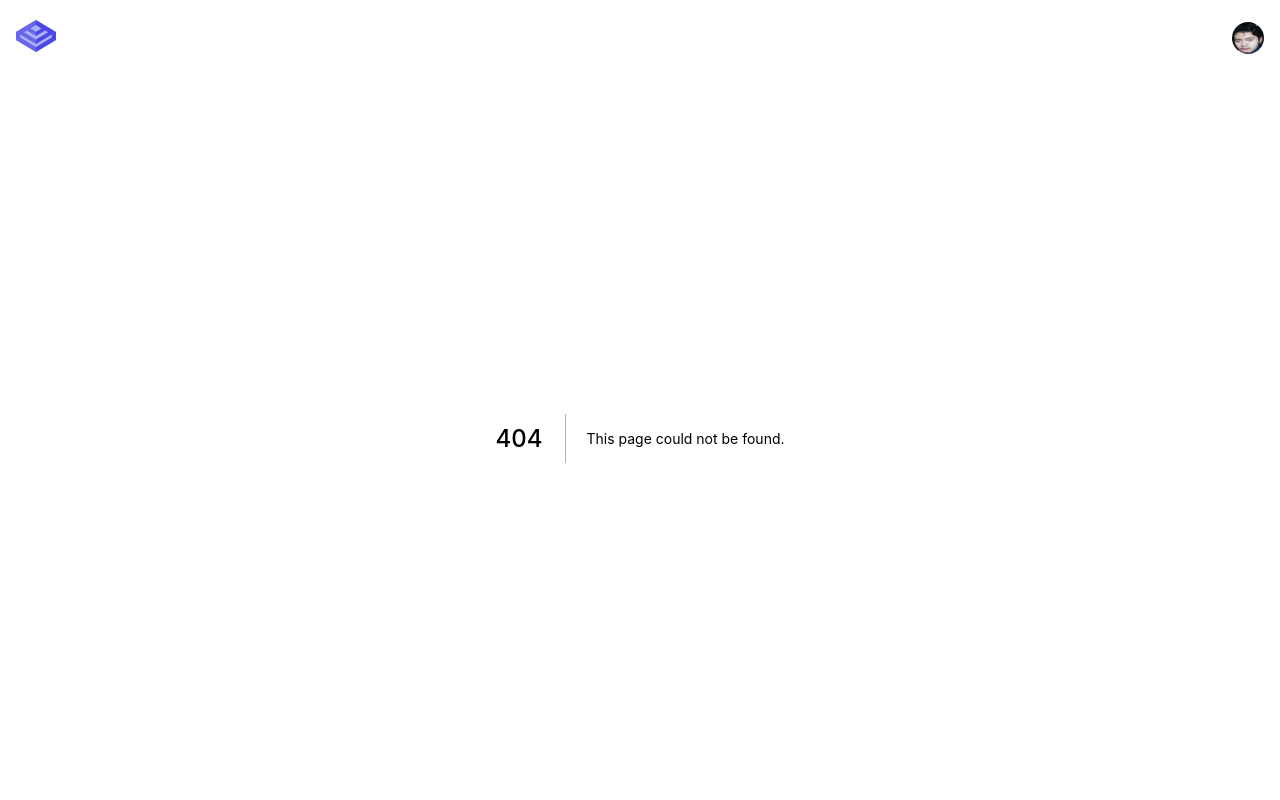
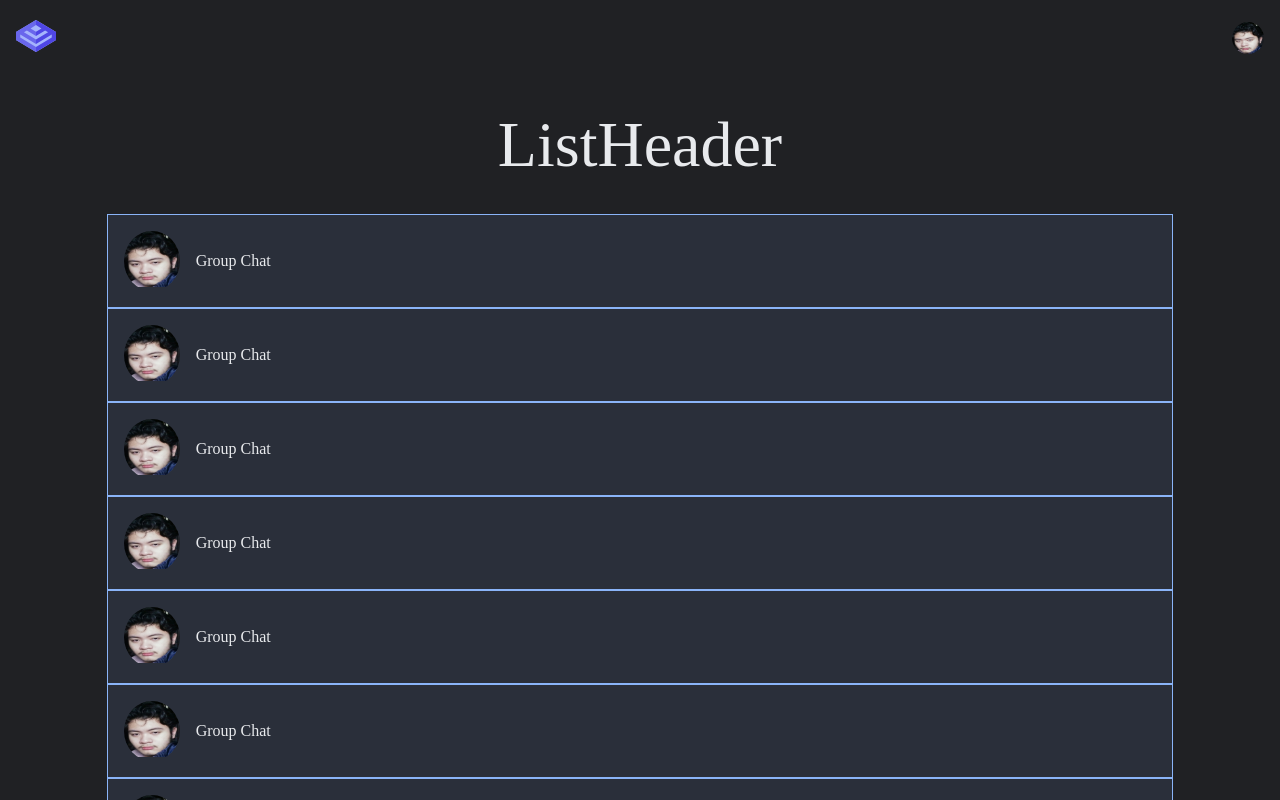
Before and after one commit to Nestortion/Definitely-not-a-Chat-App, a Next.js app in the folder client/: page /groupchatlist in a window 1280 px wide. Before the commit this address had no page. Built offline with nearby package versions, Linux system fonts and the light colour scheme.

Commit message:
client: added userlist and groupchatlist pages

```diff
--- /dev/null
+++ b/client/components/Card.jsx
@@ -0,0 +1,13 @@
+import Image from 'next/image'
+import { CardStyled } from './styles/UserGroupListStyled'
+
+export default function Card({ pfp, size, title }) {
+  return (
+    <CardStyled>
+      <div className="pfp">
+        <Image src={pfp} height={size} width={size} />
+      </div>
+      {title}
+    </CardStyled>
+  )
+}
--- /dev/null
+++ b/client/components/ListHeader.jsx
@@ -0,0 +1,5 @@
+import { ListHeaderStyled } from './styles/UserGroupListStyled'
+
+export default function ListHeader() {
+  return <ListHeaderStyled>ListHeader</ListHeaderStyled>
+}
--- /dev/null
+++ b/client/components/UserList.jsx
@@ -0,0 +1,28 @@
+import { useEffect, useState } from 'react'
+import pfp from './Assets/pfp.jpg'
+import Card from './Card'
+import { ListContainerStyled, ListStyled } from './styles/UserGroupListStyled'
+
+export default function UserList({ title }) {
+  const [users, setUsers] = useState([])
+
+  useEffect(() => {
+    for (let i = 0; i < 15; i++) {
+      setUsers((users) => [...users, { pfp: pfp, size: '56px' }])
+    }
+
+    return () => {
+      setUsers([])
+    }
+  }, [])
+
+  return (
+    <ListContainerStyled>
+      <ListStyled>
+        {users.map((user) => (
+          <Card pfp={pfp} size={user.size} title={title} />
+        ))}
+      </ListStyled>
+    </ListContainerStyled>
+  )
+}
--- /dev/null
+++ b/client/components/styles/ListStyled.jsx
@@ -0,0 +1,3 @@
+import styled from 'styled-components'
+
+export { ListContainerStyled, ListStyled }
--- a/client/components/styles/MainChatStyled.jsx
+++ b/client/components/styles/MainChatStyled.jsx
@@ -15,8 +15,10 @@ const ChatFeedContainerStyled = styled.div`
   display: flex;
   flex-direction: column;
   border-top: ${({ theme }) => theme.border.border1};
+  border-left: ${({ theme }) => theme.border.border1};
   border-color: ${({ theme }) => theme.colors.accent};
   max-height: calc(100vh - 80px);
+  min-height: calc(100vh - 80px);
 
   position: relative;
   flex-grow: 1;
@@ -61,8 +63,8 @@ const ChatCardStyled = styled.div`
     overflow: hidden;
     margin-inline: ${({ theme }) => theme.margin.margin1};
     margin-block: ${({ theme }) => theme.margin.marginCardBlock};
-    height: ${({ theme }) => theme.icon.size2};
-    width: ${({ theme }) => theme.icon.size2};
+    height: ${({ theme }) => theme.icon.size1};
+    width: ${({ theme }) => theme.icon.size1};
     border-radius: 50%;
   }
 `
--- /dev/null
+++ b/client/components/styles/UserGroupListStyled.jsx
@@ -0,0 +1,37 @@
+import styled from 'styled-components'
+
+const ListStyled = styled.div`
+  display: flex;
+  flex-direction: column;
+  width: calc(100vw - 16.66vw);
+`
+
+const ListContainerStyled = styled.div`
+  width: 100vw;
+  display: flex;
+  justify-content: center;
+  overflow-y: scroll;
+`
+
+const CardStyled = styled.div`
+  display: flex;
+  align-items: center;
+  font-size: ${({ theme }) => theme.font.heading1};
+  border: ${({ theme }) => theme.border.border1};
+  border-color: ${({ theme }) => theme.colors.accent};
+  background-color: ${({ theme }) => theme.colors.active};
+
+  .pfp {
+    margin: ${({ theme }) => theme.margin.margin1};
+    border-radius: 50%;
+    overflow: hidden;
+  }
+`
+
+const ListHeaderStyled = styled.div`
+  text-align: Center;
+  font-size: ${({ theme }) => theme.font.heading4};
+  margin: ${({ theme }) => theme.padding.padding2};
+`
+
+export { CardStyled, ListContainerStyled, ListStyled, ListHeaderStyled }
--- /dev/null
+++ b/client/pages/groupchatlist.jsx
@@ -0,0 +1,11 @@
+import ListHeader from '../components/ListHeader'
+import UserList from '../components/UserList'
+
+export default function groupchatlist() {
+  return (
+    <>
+      <ListHeader />
+      <UserList title={'Group Chat'} />
+    </>
+  )
+}
```
Also changed, not shown: client/components/MainChat/ChatCard.jsx (deleted, +0 -14 lines), client/components/MainChat/ChatList.jsx (+20 -24 lines), client/components/styles/ChatCard.jsx (added, +13 -0 lines), client/pages/userlist.jsx (added, +11 -0 lines), client/components/styles/CardStyled.jsx (added).
